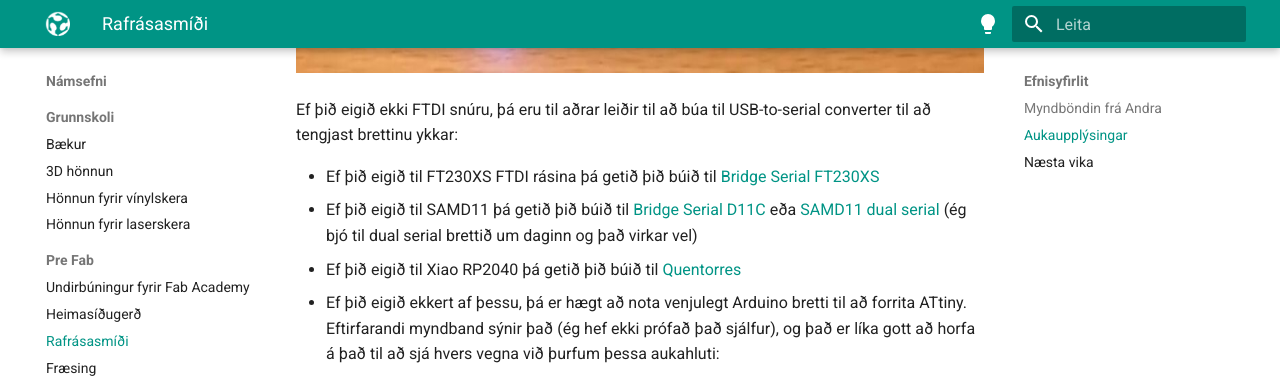
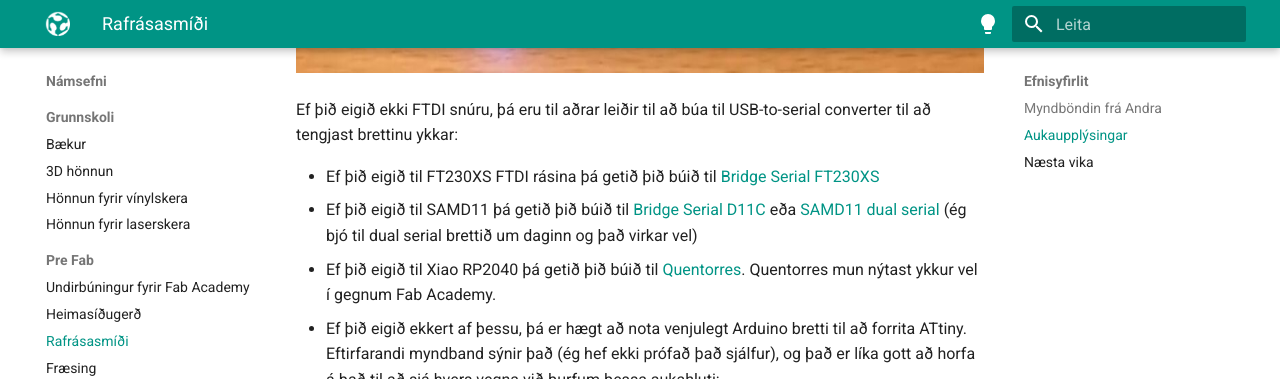
Before and after one commit to fablabisastaff/fabisa_site, an MkDocs documentation site: the page built from docs/Námsefni/Pre-Fab/2-rafrasasmidi.md, in a window 1280 px wide and 900 px high, scrolled down 5107 px, cut to the strip 0-379 px from the top of the window. Built offline with MkDocs 1.6.1 and Material for MkDocs 9.7.7, drawn with Linux system fonts in a browser that asks for light colours.

Commit message:
Update 2-rafrasasmidi.md

```diff
--- a/docs/Námsefni/Pre-Fab/2-rafrasasmidi.md
+++ b/docs/Námsefni/Pre-Fab/2-rafrasasmidi.md
@@ -46,7 +46,7 @@ Ef þið eigið ekki FTDI snúru, þá eru til aðrar leiðir til að búa til U
 
 - Ef þið eigið til FT230XS FTDI rásina þá getið þið búið til [Bridge Serial FT230XS](https://gitlab.fabcloud.org/pub/programmers/programmer-serial-ft230xs){:rel="nofollow"}
 - Ef þið eigið til SAMD11 þá getið þið búið til [Bridge Serial D11C](https://gitlab.fabcloud.org/pub/programmers/programmer-serial-d11c){:rel="nofollow"} eða [SAMD11 dual serial](https://fabacademy.org/2020/labs/ulb/students/quentin-bolsee/projects/dual_serial/){:rel="nofollow"} (ég bjó til dual serial brettið um daginn og það virkar vel)
-- Ef þið eigið til Xiao RP2040 þá getið þið búið til [Quentorres](https://gitlab.fabcloud.org/pub/programmers/quentorres){:rel="nofollow"}
+- Ef þið eigið til Xiao RP2040 þá getið þið búið til [Quentorres](https://gitlab.fabcloud.org/pub/programmers/quentorres){:rel="nofollow"}. Quentorres mun nýtast ykkur vel í gegnum Fab Academy.
 - Ef þið eigið ekkert af þessu, þá er hægt að nota venjulegt Arduino bretti til að forrita ATtiny. Eftirfarandi myndband sýnir það (ég hef ekki prófað það sjálfur), og það er líka gott að horfa á það til að sjá hvers vegna við þurfum þessa aukahluti:
 
 <iframe width="560" height="315" src="https://www.youtube.com/embed/AL9vK_xMt4E?si=lE8UqCGTFyYvbRph" title="YouTube video player" frameborder="0" allow="accelerometer; autoplay; clipboard-write; encrypted-media; gyroscope; picture-in-picture; web-share" referrerpolicy="strict-origin-when-cross-origin" allowfullscreen></iframe>
```
